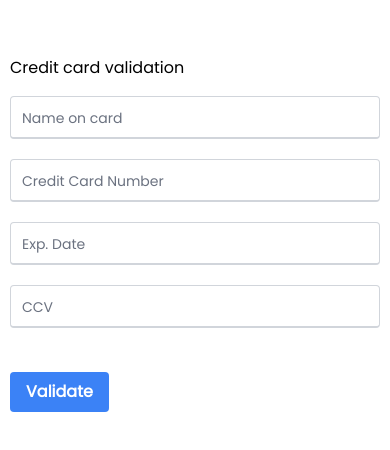
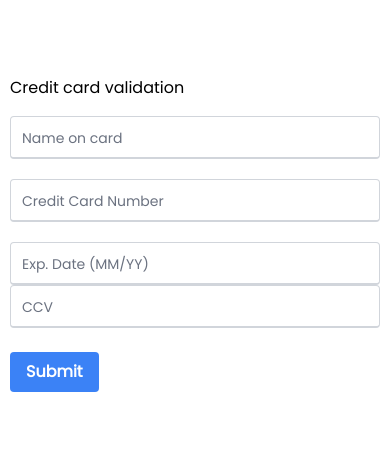
Before and after one commit to michaelmano/credit-card-validation, a Vue app: page / in a window 390 px wide. Shown: the part 188-638 px from the top of the page. Built offline with nearby package versions, Linux system fonts and the light colour scheme.

Commit message:
Setup expiary watcher and amend if changed but not if deleted

```diff
--- a/src/components/CreditCard.vue
+++ b/src/components/CreditCard.vue
@@ -14,30 +14,44 @@
           <label for="credit-card-number" class="label">Credit Card Number</label>
         </fieldset>
       </div>
-      <div class="w-full md:w-1/2 px-3 mb-5">
+      <div class="w-full md:w-1/2 px-3">
         <fieldset class="fieldset">
-          <input name="expiary" autocomplete="off" class="input peer" placeholder=" " inputmode="numerical" type="text" data-pattern-validate />
-          <label for="expiary" class="label">Exp. Date</label>
+          <input v-model="expiary" name="expiary" autocomplete="off" class="input peer" placeholder=" " inputmode="numerical" type="text" data-pattern-validate />
+          <label for="expiary" class="label">Exp. Date (MM/YY)</label>
         </fieldset>
       </div>
-      <div class="w-full md:w-1/2 px-3 mb-5">
+      <div class="w-full md:w-1/2 px-3">
         <fieldset class="fieldset">
           <input id="ccv" class="input peer" placeholder=" " required />
           <label for="ccv" class="label">CCV</label>
         </fieldset>
       </div>
     </div>
-    <button class="button">Validate</button>
+    <button class="button">Submit</button>
   </form>
 </template>
+
 <script>
-import { defineComponent } from 'vue'
+import { defineComponent, watch, ref } from 'vue'
 
 export default defineComponent({
   name: 'VueCreditCard',
-  setup() {},
+  setup() {
+    let expiary = ref('');
+
+    watch(expiary, (currentValue, oldValue) => {
+      if (oldValue.length === 1 && currentValue.length === 2) {
+        expiary.value += '/';
+      }
+    });
+
+    return {
+      expiary,
+    };
+  },
 })
 </script>
+
 <style lang="scss" scoped>
 .button {
   @apply
```
